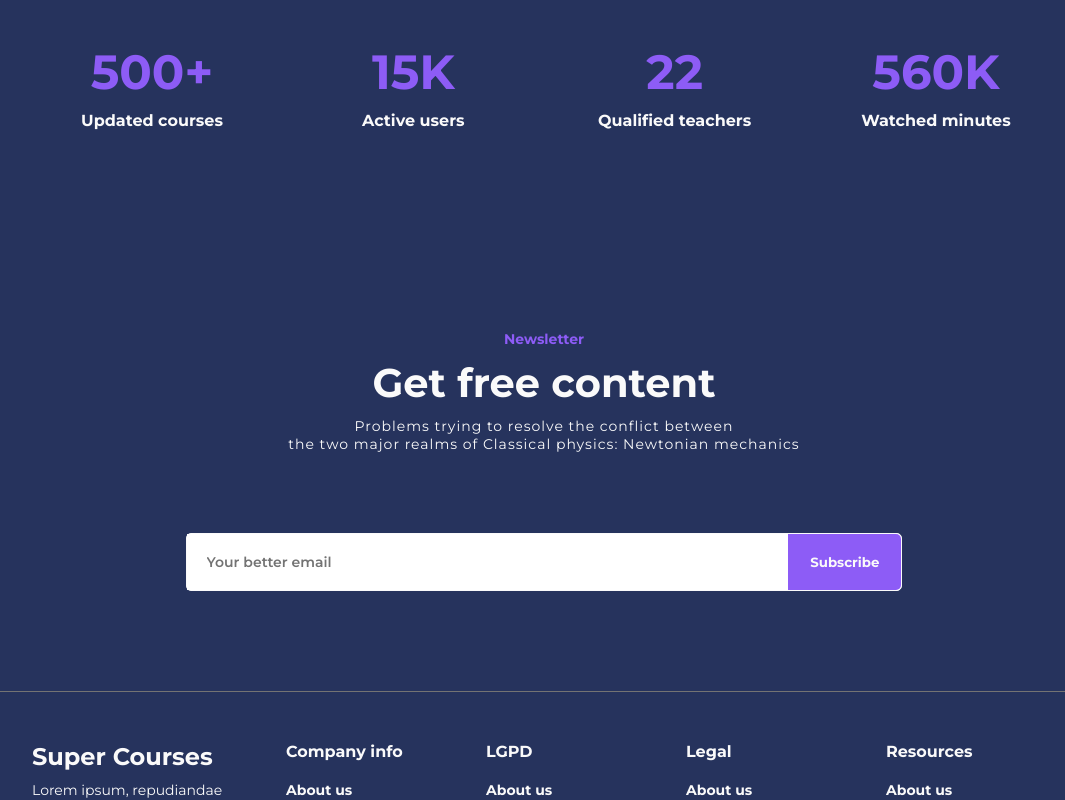
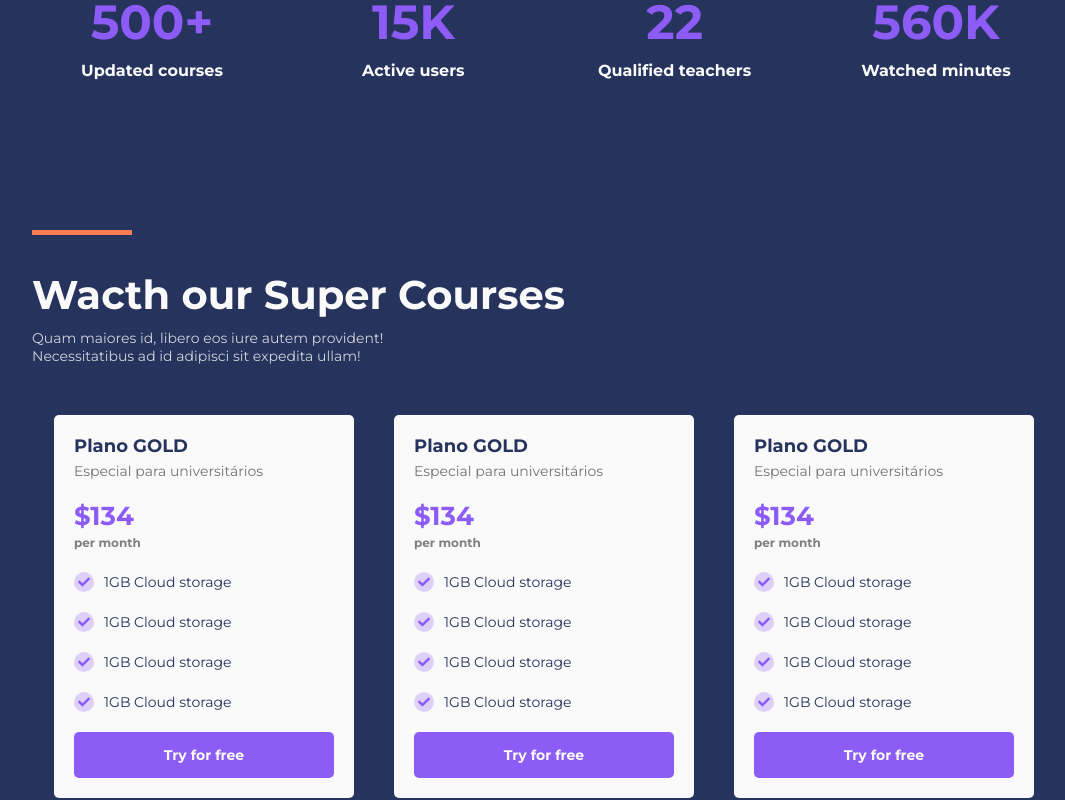
Before and after one commit to pedrohhcunha/supercourses, a Next.js app: page / in a window 1280 px wide. Shown: the part 1060-1860 px from the top of the page, without its empty margins (96-1161 px from the left). Built offline with nearby package versions, Linux system fonts and the light colour scheme.

Commit message:
Plans section

```diff
--- /dev/null
+++ b/components/Plans/component.jsx
@@ -0,0 +1,118 @@
+import styles from './styles.module.scss'
+import { FontAwesomeIcon } from '@fortawesome/react-fontawesome'
+import { faCheck } from '@fortawesome/free-solid-svg-icons'
+
+export default function Plans(props){
+    return(
+        <section className={styles.section}>
+            <div className={styles.titleArea}>
+                <h2 className={styles.title}>Wacth our Super Courses</h2>
+                <p className={styles.paragraph}>Quam maiores id, libero eos iure autem provident! Necessitatibus ad id adipisci sit expedita ullam!</p>
+            </div>
+            <div className={styles.cardsArea}>
+                <div className={styles.card}>
+                    <h3 className={styles.title}>Plano <strong>GOLD</strong></h3>
+                    <p className={styles.description}>Especial para universitários</p>
+
+                    <h4 className={styles.price}>$134</h4>
+
+                    <ul className={styles.list}>
+                        <li className={styles.item}>
+                            <div className={styles.areaIcon}>
+                                <FontAwesomeIcon icon={faCheck} className={styles.icon}/>
+                            </div>
+                            <span>1GB  Cloud storage</span>
+                        </li>
+                        <li className={styles.item}>
+                            <div className={styles.areaIcon}>
+                                <FontAwesomeIcon icon={faCheck} className={styles.icon}/>
+                            </div>
+                            <span>1GB  Cloud storage</span>
+                        </li>
+                        <li className={styles.item}>
+                            <div className={styles.areaIcon}>
+                                <FontAwesomeIcon icon={faCheck} className={styles.icon}/>
+                            </div>
+                            <span>1GB  Cloud storage</span>
+                        </li>
+                        <li className={styles.item}>
+                            <div className={styles.areaIcon}>
+                                <FontAwesomeIcon icon={faCheck} className={styles.icon}/>
+                            </div>
+                            <span>1GB  Cloud storage</span>
+                        </li>
+                    </ul>
+                    <button className={styles.button}>Try for free</button>
+                </div>
+                <div className={styles.card}>
+                    <h3 className={styles.title}>Plano <strong>GOLD</strong></h3>
+                    <p className={styles.description}>Especial para universitários</p>
+
+                    <h4 className={styles.price}>$134</h4>
+
+                    <ul className={styles.list}>
+                        <li className={styles.item}>
+                            <div className={styles.areaIcon}>
+                                <FontAwesomeIcon icon={faCheck} className={styles.icon}/>
+                            </div>
+                            <span>1GB  Cloud storage</span>
+                        </li>
+                        <li className={styles.item}>
+                            <div className={styles.areaIcon}>
+                                <FontAwesomeIcon icon={faCheck} className={styles.icon}/>
+                            </div>
+                            <span>1GB  Cloud storage</span>
+                        </li>
+                        <li className={styles.item}>
+                            <div className={styles.areaIcon}>
+                                <FontAwesomeIcon icon={faCheck} className={styles.icon}/>
+                            </div>
+                            <span>1GB  Cloud storage</span>
+                        </li>
+                        <li className={styles.item}>
+                            <div className={styles.areaIcon}>
+                                <FontAwesomeIcon icon={faCheck} className={styles.icon}/>
+                            </div>
+                            <span>1GB  Cloud storage</span>
+                        </li>
+                    </ul>
+                    <button className={styles.button}>Try for free</button>
+                </div>
+                <div className={styles.card}>
+                    <h3 className={styles.title}>Plano <strong>GOLD</strong></h3>
+                    <p className={styles.description}>Especial para universitários</p>
+
+                    <h4 className={styles.price}>$134</h4>
+
+                    <ul className={styles.list}>
+                        <li className={styles.item}>
+                            <div className={styles.areaIcon}>
+                                <FontAwesomeIcon icon={faCheck} className={styles.icon}/>
+                            </div>
+                            <span>1GB  Cloud storage</span>
+                        </li>
+                        <li className={styles.item}>
+                            <div className={styles.areaIcon}>
+                                <FontAwesomeIcon icon={faCheck} className={styles.icon}/>
+                            </div>
+                            <span>1GB  Cloud storage</span>
+                        </li>
+                        <li className={styles.item}>
+                            <div className={styles.areaIcon}>
+                                <FontAwesomeIcon icon={faCheck} className={styles.icon}/>
+                            </div>
+                            <span>1GB  Cloud storage</span>
+                        </li>
+                        <li className={styles.item}>
+                            <div className={styles.areaIcon}>
+                                <FontAwesomeIcon icon={faCheck} className={styles.icon}/>
+                            </div>
+                            <span>1GB  Cloud storage</span>
+                        </li>
+                    </ul>
+                    <button className={styles.button}>Try for free</button>
+                </div>
+            </div>
+        </section>
+    )
+}
--- /dev/null
+++ b/components/Plans/styles.module.scss
@@ -0,0 +1,130 @@
+.section{
+    width: 100%;
+    padding: 100px 10%;
+    background: var(--darkPurple);
+
+    .titleArea{
+
+        .title{
+            font-size: 40px;
+            font-weight: bold;
+            color: var(--white);
+            margin-top: 40px;
+            position: relative;
+
+            &::before{
+                position: absolute;
+                top: -40px;
+                left: 0;
+                content: '';
+                width: 100px;
+                height: 5px;
+                background-color: var(--orange)
+            }
+        }
+
+        .paragraph{
+            margin: 10px 0;
+            width: 400px;
+            font-size: 14px;
+            color: var(--white);
+            opacity: .8;
+        }
+    }
+
+    .cardsArea{
+        display: flex;
+        align-items: center;
+        justify-content: center;
+        width: 100%;
+        margin-top: 50px;
+
+        .card{
+            margin: 0 20px;
+            padding: 20px;
+            background-color: var(--white);
+            border-radius: 5px;
+            min-width: 300px;
+
+            &:first-child{
+                margin-left: 0;
+            }
+
+            &:last-child{
+                margin-right: 0;
+            }
+
+            .title{
+                color: var(--darkPurple);
+                font-weight: bold;
+                font-size: 18px;
+                margin-bottom: 5px;
+            }
+
+            .description{
+                color: var(--gray);
+                font-size: 14px;
+                margin-bottom: 20px;
+            }
+
+            .price{
+                font-size: 26px;
+                color: var(--purple);
+                margin-bottom: 30px;
+                position: relative;
+
+                &::after{
+                    position: absolute;
+                    content: 'per month';
+                    top: 110%;
+                    left: 0;
+                    font-size: 12px;
+                    color: var(--gray);
+                    opacity: .9;
+                }
+            }
+
+            .list{
+                list-style: none;
+                margin-top: 40px;
+
+                .item{
+                    display: flex;
+                    align-items: center;
+                    justify-content: flex-start;
+                    font-size: 14px;
+                    font-weight: normal;
+                    color: var(--darkPurple);
+                    margin-bottom: 20px;
+
+                    .areaIcon{
+                        width: 20px;
+                        height: 20px;
+                        border-radius: 50%;
+
+                        background: var(--purple25);
+                        font-size: 12px;
+                        display: flex;
+                        align-items: center;
+                        justify-content: center;
+                        margin-right: 10px;
+                        color: var(--purple);
+                    }
+                }
+            }
+
+            .button{
+                width: 100%;
+                font-size: 14px;
+                font-weight: bold;
+                color: var(--white);
+                background: var(--purple);
+                border-radius: 5px;
+                border: none;
+                height: 46px;
+                margin-right: 10px;
+                cursor: pointer;
+            }
+        }
+    }
+}
--- a/components/Stats/styles.module.scss
+++ b/components/Stats/styles.module.scss
@@ -1,5 +1,5 @@
 .section{
-    padding: 100px 10%;
+    padding: 50px 10%;
     background: var(--darkPurple);
 
     display: flex;
--- a/pages/index.jsx
+++ b/pages/index.jsx
@@ -4,6 +4,7 @@ import Stats from "../components/Stats/component"
 import Initial from "../components/Initial/component"
 import Header from "../components/Header/component"
 import LearnMore from "../components/LearnMore/component"
+import Plans from "../components/Plans/component"
 
 export default function Home() {
   return (
@@ -12,6 +13,7 @@ export default function Home() {
       <Initial />
       <LearnMore />
       <Stats />
+      <Plans />
       <Newsletter />
       <Footer />
     </main>
--- a/styles/globals.css
+++ b/styles/globals.css
@@ -4,6 +4,7 @@
   --white: #FAFAFA;
   --gray: #737373;
   --purple: #8D5CF6;
+  --purple25: #8d5cf641;
   --darkPurple: #26335D;
   --orange: #FF7B52;
 }
```
